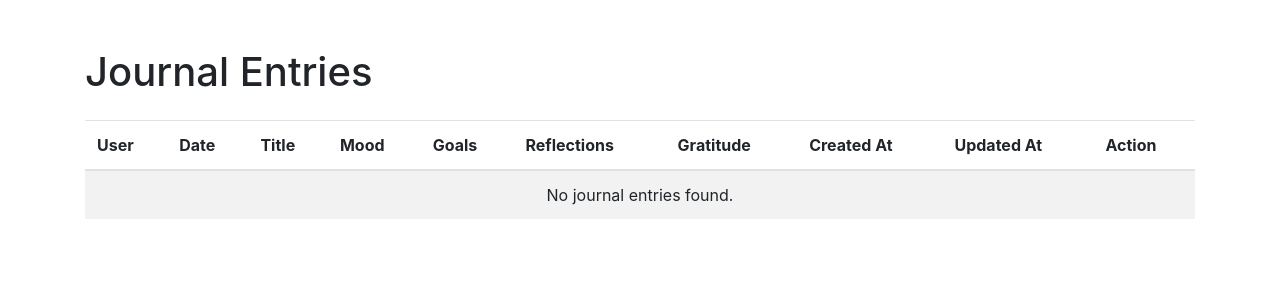
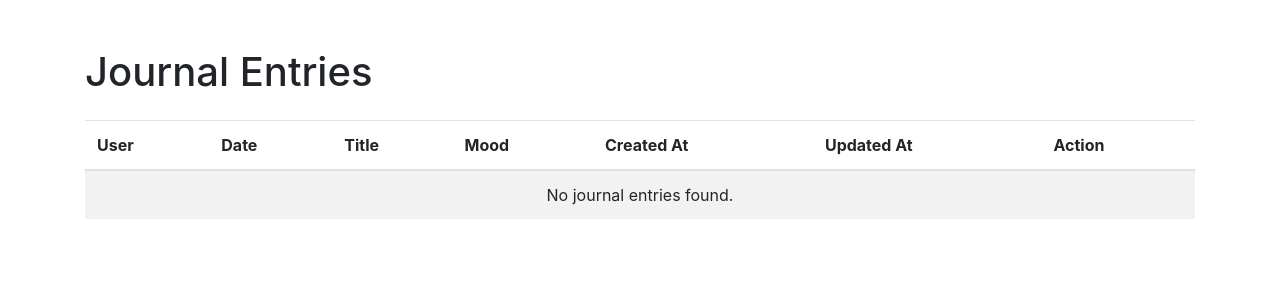
Before and after one commit to ChrisFischer-MTA/Journaling-Application, a Django app: page /journals/ in a window 1280 px wide. Shown: the top 300 px of the page. Run offline with Django 3.2, Linux system fonts and the light colour scheme; data that the repository does not hold is empty; some libraries are stand-ins or nearby versions.

Commit message:
removed two colums for journal index that don't make sense just yet

```diff
--- a/journal_project/journalmain/templates/journalindex.html
+++ b/journal_project/journalmain/templates/journalindex.html
@@ -16,9 +16,9 @@
                     <th>Date</th>
                     <th>Title</th>
                     <th>Mood</th>
-                    <th>Goals</th>
+<!--                    <th>Goals</th>
                     <th>Reflections</th>
-                    <th>Gratitude</th>
+                    <th>Gratitude</th>-->
                     <th>Created At</th>
                     <th>Updated At</th>
                     <th>Action</th>
@@ -31,9 +31,9 @@
                     <td>{{ entry.date }}</td>
                     <td>{{ entry.title }}</td>
                     <td>{{ entry.mood }}</td>
-                    <td>{{ entry.goals }}</td>
+<!--                    <td>{{ entry.goals }}</td>
                     <td>{{ entry.reflections }}</td>
-                    <td>{{ entry.gratitude }}</td>
+                    <td>{{ entry.gratitude }}</td>-->
                     <td>{{ entry.created_at }}</td>
                     <td>{{ entry.updated_at }}</td>
                     <td>
--- a/journal_project/journalmain/views.py
+++ b/journal_project/journalmain/views.py
@@ -60,5 +60,4 @@ def journals(request):
 def journal_detail(request, id):
     entry = get_object_or_404(JournalEntry, id=id)
     mood = mood_list_creation(entry)
-    print(mood)
     return render(request, 'journal_detail.html', {'entry': entry, 'moods' : mood})
```
